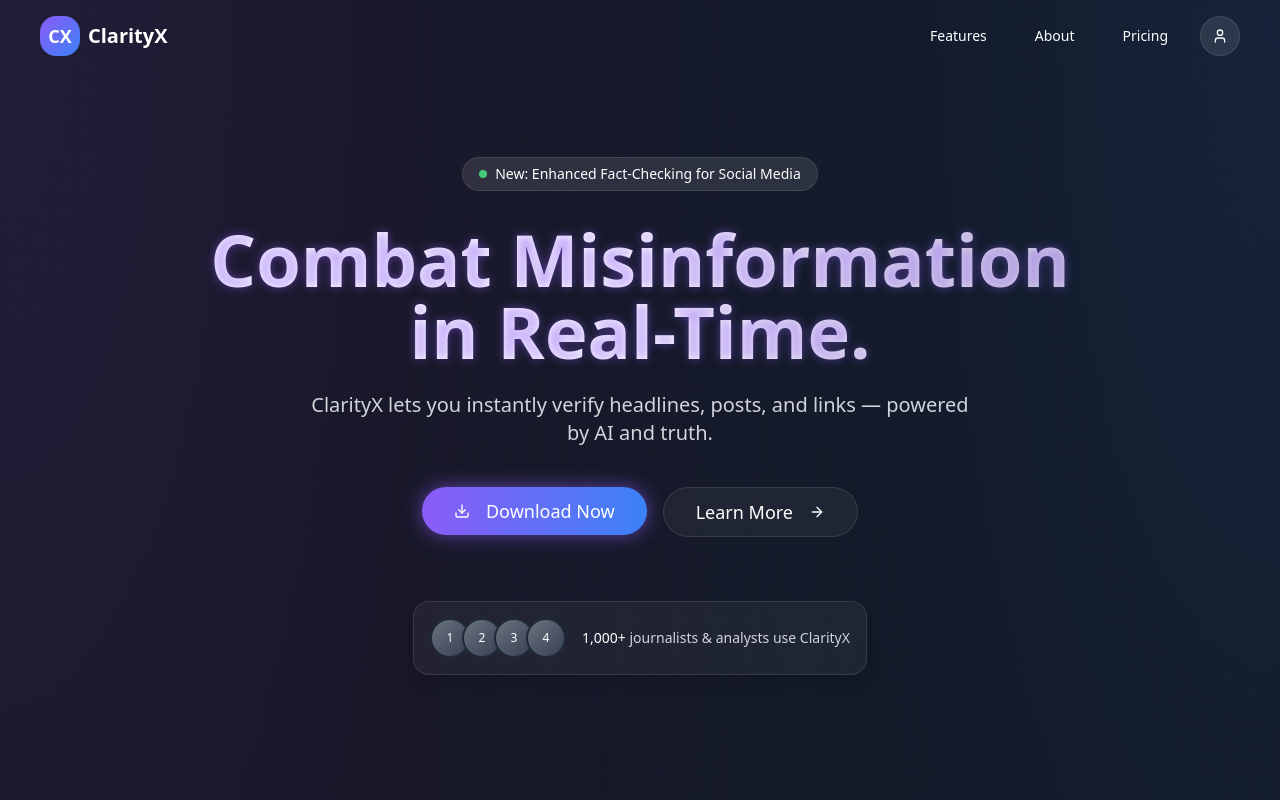
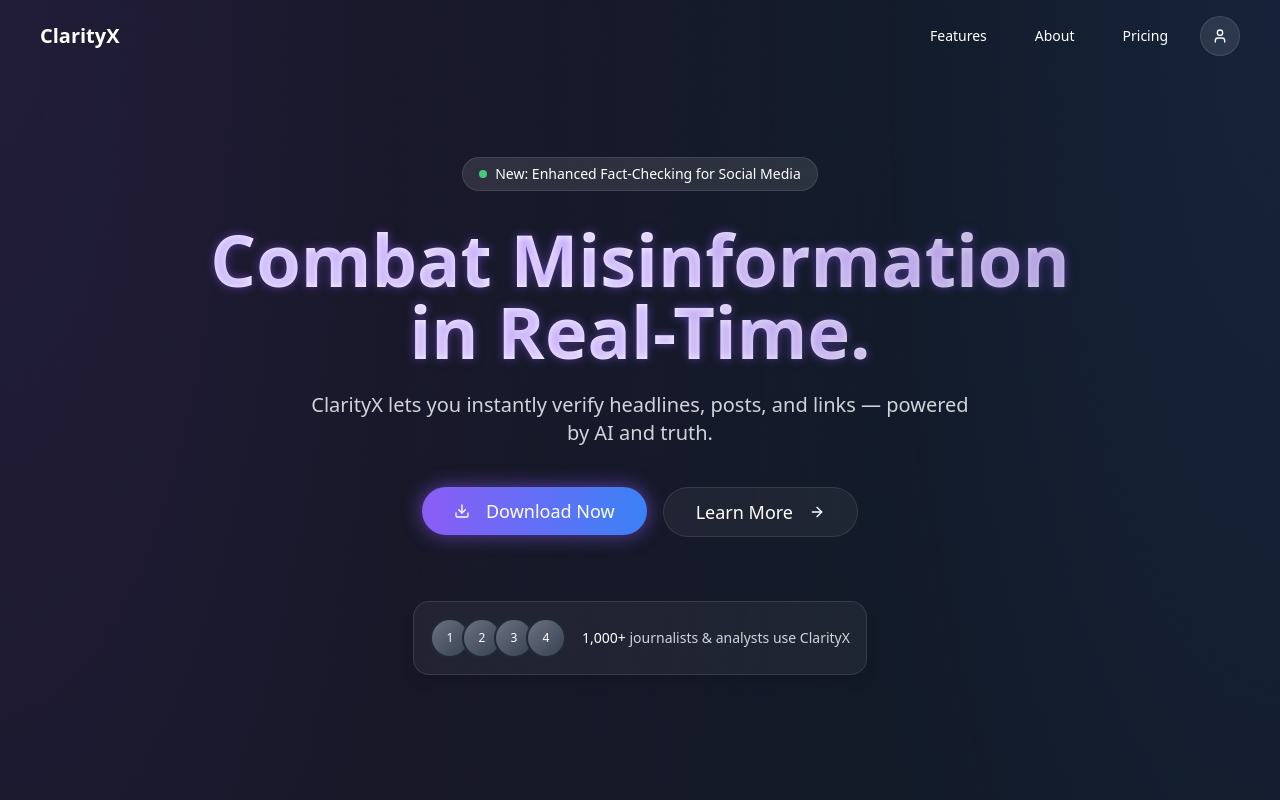
Before and after one commit to yeooooo32/clarityx-truth-seeker-hub, a React (Vite) app: page / in a window 1280 px wide. Shown: the top 800 px of the page. Built offline with nearby package versions, Linux system fonts and the light colour scheme.

Commit message:
Visual edit in Lovable
Edited UI in Lovable

```diff
--- a/src/components/Header.tsx
+++ b/src/components/Header.tsx
@@ -1,16 +1,11 @@
-
 import { Button } from "@/components/ui/button";
 import { User } from "lucide-react";
 import { Link } from "react-router-dom";
-
 export const Header = () => {
-  return (
-    <header className="absolute top-0 left-0 right-0 py-4 px-6 md:px-10 z-10">
+  return <header className="absolute top-0 left-0 right-0 py-4 px-6 md:px-10 z-10">
       <div className="max-w-7xl mx-auto flex justify-between items-center">
         <Link to="/" className="flex items-center gap-2">
-          <div className="w-10 h-10 bg-gradient-to-br from-clarityx-purple to-clarityx-blue rounded-lg flex items-center justify-center">
-            <span className="text-white font-bold text-lg">CX</span>
-          </div>
+
           <span className="text-xl font-bold text-white">ClarityX</span>
         </Link>
 
@@ -23,6 +18,5 @@ export const Header = () => {
           </Button>
         </div>
       </div>
-    </header>
-  );
+    </header>;
 };
```
